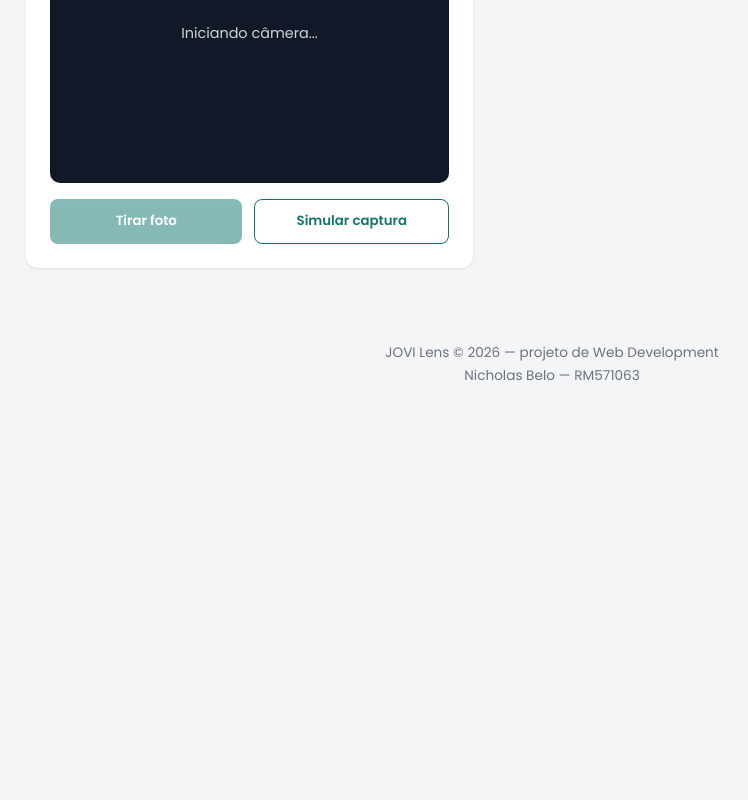
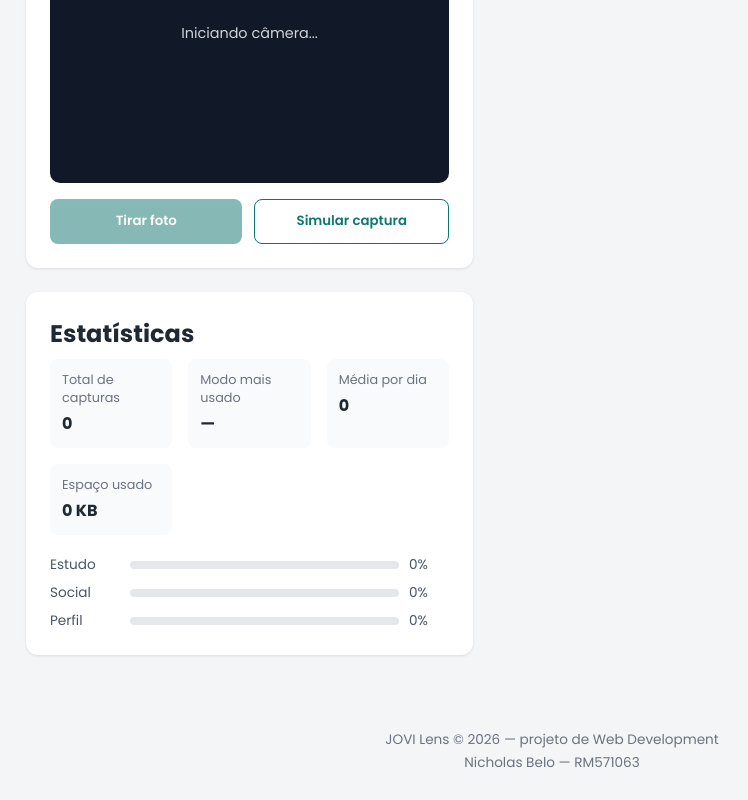
Before and after one commit to nickbelo2201/sprint3-WebDevlopment, a React (Vite) app: page / in a window 1280 px wide. Shown: the part 810-1610 px from the top of the page, without its empty margins (88-836 px from the left). Before the commit the page ends 1223 px from the top, so only its background shows below. Built offline with nearby package versions, Linux system fonts and the light colour scheme; no server answers.

Commit message:
feat: estatisticas de uso com percentuais e medias (Math)

```diff
--- a/src/App.css
+++ b/src/App.css
@@ -337,3 +337,43 @@
   opacity: 0.85;
   font-weight: 400;
 }
+
+.estatisticas-grid {
+  display: grid;
+  grid-template-columns: repeat(auto-fit, minmax(120px, 1fr));
+  gap: 1rem;
+  margin-bottom: 1.25rem;
+}
+
+.estatistica-item {
+  display: flex;
+  flex-direction: column;
+  gap: 0.25rem;
+  background: #f9fafb;
+  border-radius: 8px;
+  padding: 0.75rem;
+}
+
+.estatistica-item span {
+  font-size: 0.8rem;
+  color: #6b7280;
+}
+
+.estatisticas-barras {
+  display: flex;
+  flex-direction: column;
+  gap: 0.5rem;
+}
+
+.estatistica-linha {
+  display: grid;
+  grid-template-columns: 70px 1fr 40px;
+  align-items: center;
+  gap: 0.6rem;
+  font-size: 0.85rem;
+  color: #4b5563;
+}
+
+.estatistica-linha .barra-preenchida {
+  background: var(--cor-modo, #0f766e);
+}
--- a/src/App.jsx
+++ b/src/App.jsx
@@ -3,6 +3,7 @@ import Header from './components/Header'
 import Footer from './components/Footer'
 import SugestaoModo from './components/SugestaoModo'
 import Captura from './components/Captura'
+import Estatisticas from './components/Estatisticas'
 import Galeria from './components/Galeria'
 import Albuns from './components/Albuns'
 import { carregar, salvar } from './utils/storage'
@@ -80,6 +81,7 @@ function App() {
         <div className="coluna">
           <SugestaoModo />
           <Captura onCapturar={adicionarCaptura} />
+          <Estatisticas capturas={capturas} />
         </div>
         <div className="coluna">
           <Galeria
--- /dev/null
+++ b/src/components/Estatisticas.jsx
@@ -0,0 +1,64 @@
+import modos from '../data/modos'
+
+function Estatisticas({ capturas }) {
+  const total = capturas.length
+
+  const contagemPorModo = modos.map((modo) => ({
+    ...modo,
+    quantidade: capturas.filter((c) => c.modo === modo.id).length,
+  }))
+
+  const modoMaisUsado = contagemPorModo.reduce(
+    (maior, atual) => (atual.quantidade > maior.quantidade ? atual : maior),
+    contagemPorModo[0],
+  )
+
+  const diasDistintos = new Set(capturas.map((c) => new Date(c.data).toLocaleDateString('pt-BR'))).size
+  const mediaPorDia = diasDistintos > 0 ? Math.round((total / diasDistintos) * 10) / 10 : 0
+
+  const espacoKb = Math.round(capturas.reduce((soma, c) => soma + c.imagem.length, 0) / 1024)
+
+  return (
+    <section className="cartao estatisticas">
+      <h2>Estatísticas</h2>
+      <div className="estatisticas-grid">
+        <div className="estatistica-item">
+          <span>Total de capturas</span>
+          <strong>{total}</strong>
+        </div>
+        <div className="estatistica-item">
+          <span>Modo mais usado</span>
+          <strong>{total > 0 ? modoMaisUsado.nome : '—'}</strong>
+        </div>
+        <div className="estatistica-item">
+          <span>Média por dia</span>
+          <strong>{mediaPorDia}</strong>
+        </div>
+        <div className="estatistica-item">
+          <span>Espaço usado</span>
+          <strong>{espacoKb} KB</strong>
+        </div>
+      </div>
+
+      <div className="estatisticas-barras">
+        {contagemPorModo.map((modo) => {
+          const percentual = total > 0 ? Math.round((modo.quantidade / total) * 100) : 0
+          return (
+            <div key={modo.id} className="estatistica-linha">
+              <span>{modo.nome}</span>
+              <div className="barra">
+                <div
+                  className="barra-preenchida"
+                  style={{ width: `${percentual}%`, '--cor-modo': modo.cor }}
+                />
+              </div>
+              <span>{percentual}%</span>
+            </div>
+          )
+        })}
+      </div>
+    </section>
+  )
+}
+
+export default Estatisticas
```
